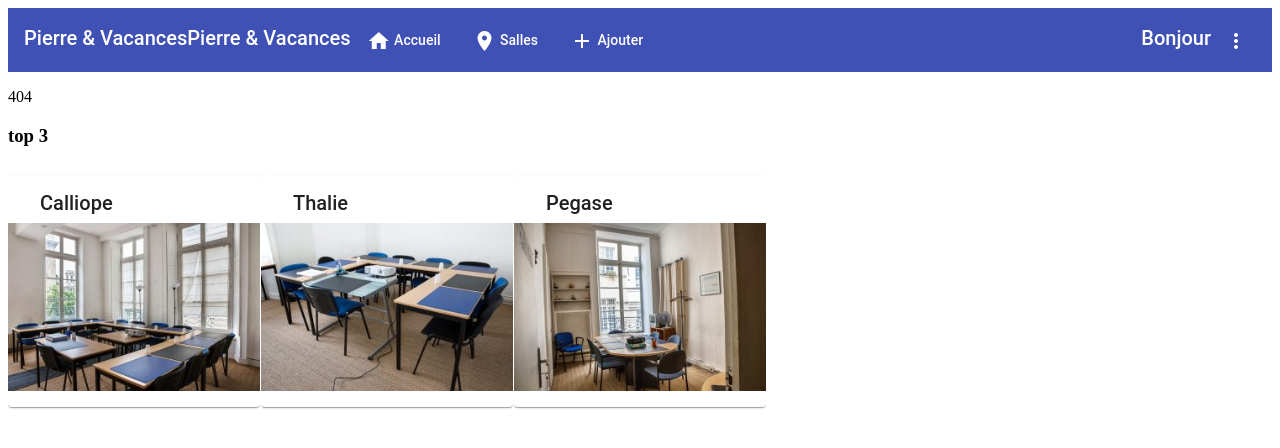
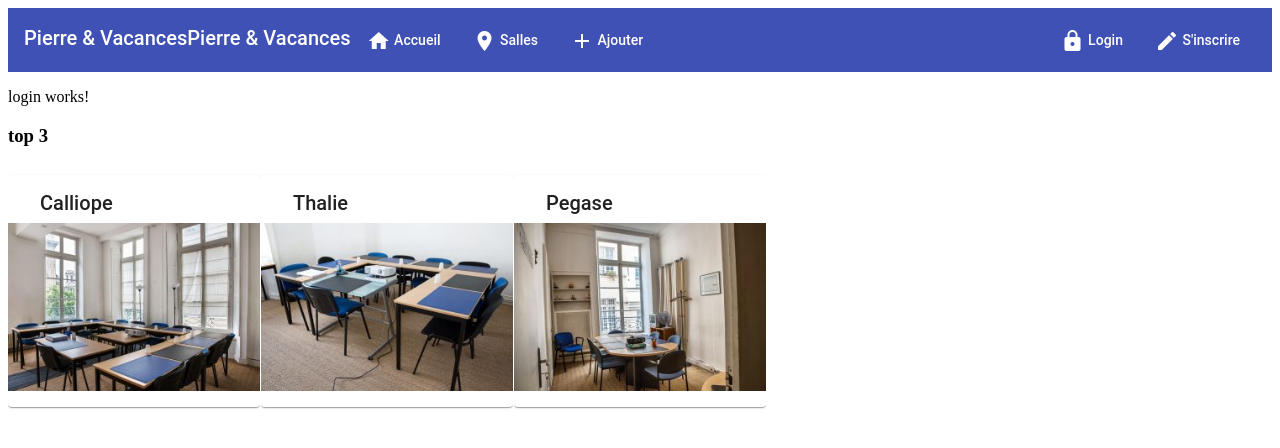
Before and after one commit to bart120/pierrevacances, an Angular app: page /auth/login in a window 1280 px wide. Before the commit this address led to /notfound. Shown: the top 448 px of the page. Built offline with nearby package versions, Linux system fonts and the light colour scheme.

Commit message:
routage enfant

```diff
--- a/src/app/app.component.html
+++ b/src/app/app.component.html
@@ -17,7 +17,7 @@
   </div>
   <div>
     <ng-container *ngIf="user == null; else log">
-      <a mat-button>
+      <a [routerLink]="['/auth/login']" mat-button>
         <mat-icon class="mat-18">locked_out</mat-icon>
         Login
       </a>
--- a/src/app/app.component.ts
+++ b/src/app/app.component.ts
@@ -7,7 +7,7 @@ import { Component } from '@angular/core';
 })
 export class AppComponent {
   title = 'Pierre & Vacances';
-  user: any = {};
+  user: any = null;
 
   logout(): void {
     this.user = null;
--- a/src/app/app.module.ts
+++ b/src/app/app.module.ts
@@ -7,6 +7,7 @@ import { RoomModule } from './pages/room/room.module';
 import { RouterModule } from '@angular/router';
 import { ROUTES } from './app.routes';
 import { HomeModule } from './pages/home/home.module';
+import { AuthenticationModule } from './pages/authentication/authentication.module';
 
 
 @NgModule({
@@ -18,7 +19,8 @@ import { HomeModule } from './pages/home/home.module';
     MaterialModule,
     RouterModule.forRoot(ROUTES),
     HomeModule,
-    RoomModule
+    RoomModule,
+    AuthenticationModule
   ],
   providers: [],
   bootstrap: [AppComponent]
--- a/src/app/app.routes.ts
+++ b/src/app/app.routes.ts
@@ -4,6 +4,7 @@ import { RoomListComponent } from './pages/room/room-list/room-list.component';
 import { HomeComponent } from './pages/home/home/home.component';
 import { NotFoundComponent } from './pages/home/not-found/not-found.component';
 import { RoomDetailComponent } from './pages/room/room-detail/room-detail.component';
+import { AuthenticationModule } from './pages/authentication/authentication.module';
 
 export const ROUTES: Routes = [
     /*{ path: 'rooms', component: RoomListComponent },
@@ -16,6 +17,8 @@ export const ROUTES: Routes = [
         ]
     },
 
+    { path: 'auth', loadChildren: () => AuthenticationModule },
+
     { path: 'home', component: HomeComponent },
     { path: 'notfound', component: NotFoundComponent },
     { path: '', redirectTo: 'home', pathMatch: 'full' },
--- /dev/null
+++ b/src/app/pages/authentication/authentication.routes.ts
@@ -0,0 +1,10 @@
+import { Routes } from '@angular/router';
+import { LoginComponent } from './login/login.component';
+
+export const ROUTES: Routes = [
+    {
+        path: 'auth', children: [
+            { path: 'login', component: LoginComponent }
+        ]
+    }
+];
--- /dev/null
+++ b/src/app/pages/authentication/login/login.component.html
@@ -0,0 +1 @@
+<p>login works!</p>
--- /dev/null
+++ b/src/app/pages/authentication/login/login.component.ts
@@ -0,0 +1,15 @@
+import { Component, OnInit } from '@angular/core';
+
+@Component({
+  selector: 'app-login',
+  templateUrl: './login.component.html',
+  styles: []
+})
+export class LoginComponent implements OnInit {
+
+  constructor() { }
+
+  ngOnInit() {
+  }
+
+}
```
Also changed, not shown: src/app/pages/authentication/authentication.module.ts (added, +15 -0 lines).
